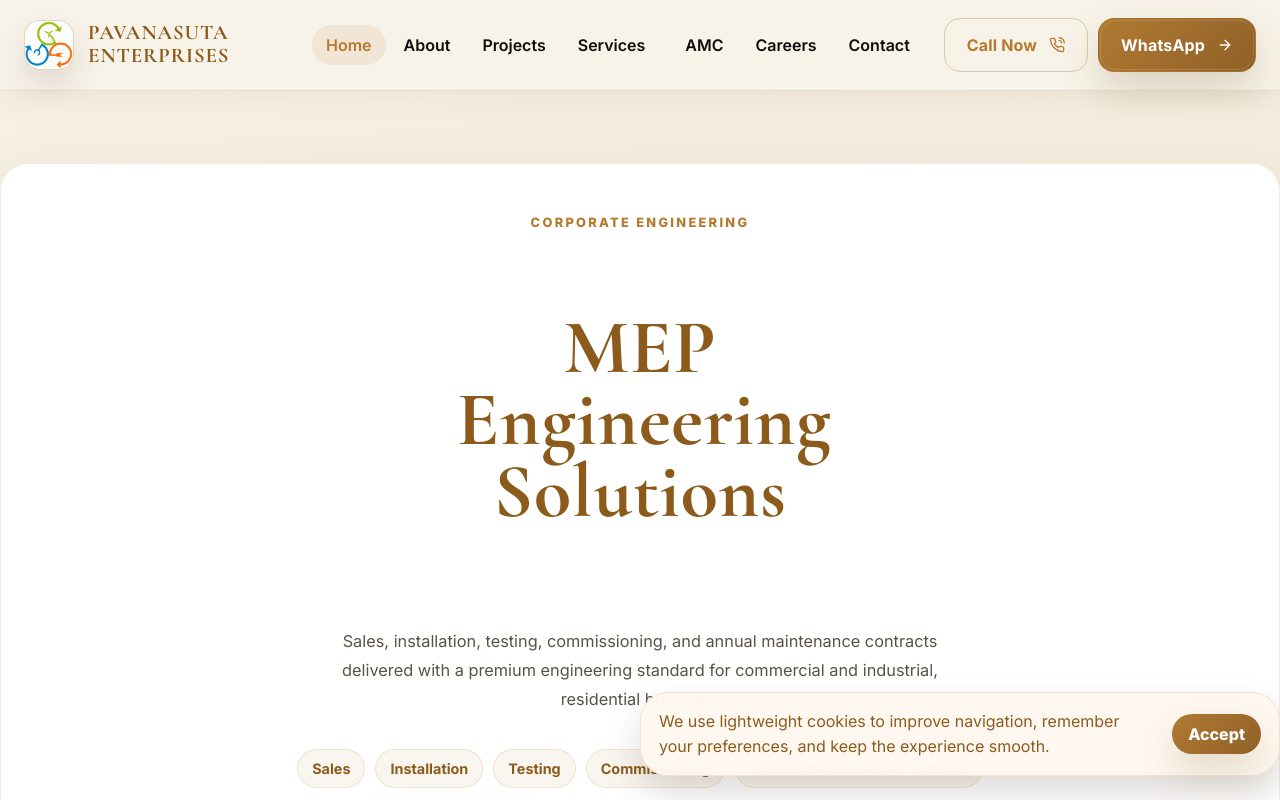
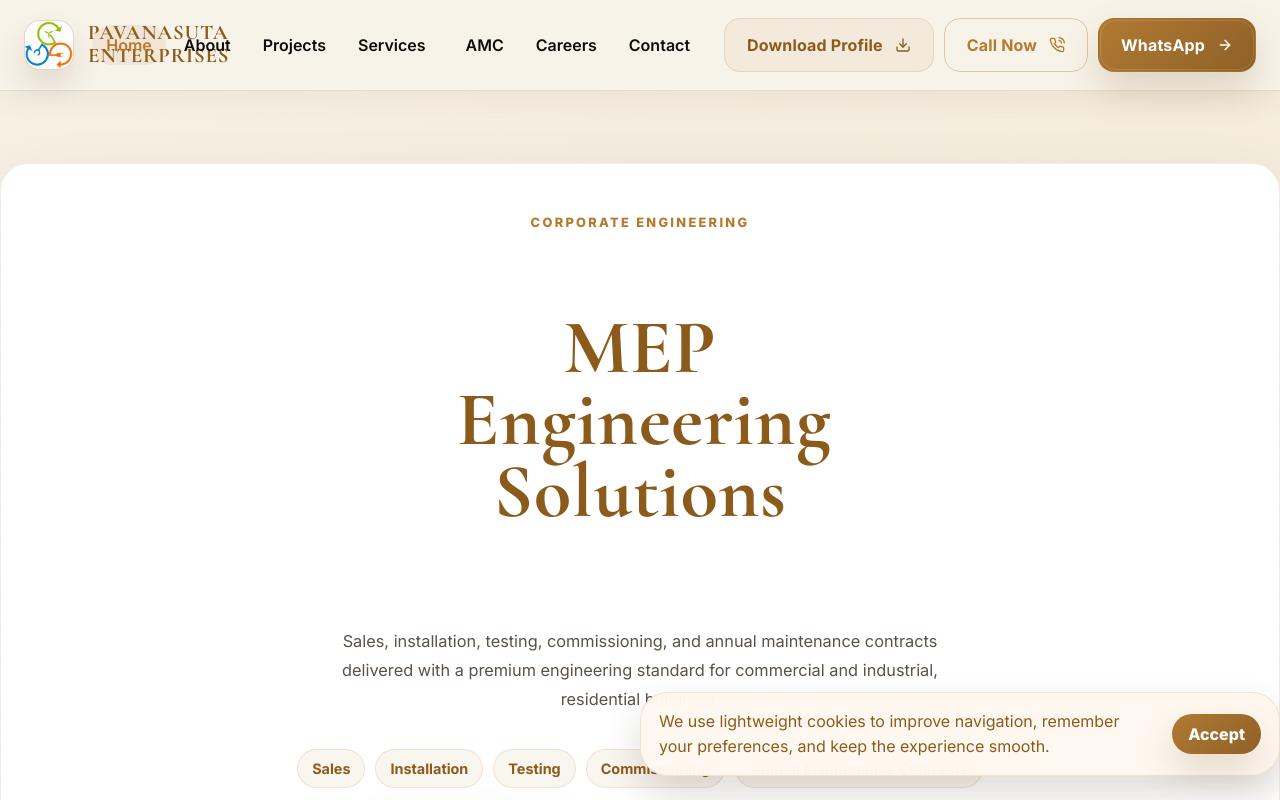
Before and after one commit to chandrshekharbadiger/pavanasutaenterprises.in, a React (Vite) app: page / in a window 1280 px wide. Shown: the top 800 px of the page. Built offline with nearby package versions, Linux system fonts and the light colour scheme.

Commit message:
added-pdf

```diff
--- a/src/App.css
+++ b/src/App.css
@@ -140,6 +140,10 @@
   align-items: center;
   gap: 10px;
   flex: 0 0 auto;
+}
+
+.header-download-button {
+  white-space: nowrap;
 }
 
 .menu-toggle {
--- a/src/layouts/SiteLayout.jsx
+++ b/src/layouts/SiteLayout.jsx
@@ -3,6 +3,7 @@ import { useEffect, useMemo, useState } from 'react'
 import {
   FiChevronDown,
   FiChevronRight,
+  FiDownload,
   FiMenu,
   FiPhoneCall,
   FiX,
@@ -138,6 +139,14 @@ function MobileMenu({ open, onClose }) {
             </div>
 
             <div className="mobile-menu-actions">
+              <ButtonLink
+                href={site.companyProfilePdf}
+                variant="secondary"
+                icon={FiDownload}
+                download="Pavanasuta Enterprises - Company Profile.pdf"
+              >
+                Download Profile
+              </ButtonLink>
               <ButtonLink to="/contact" variant="primary" onClick={onClose}>
                 Get Free Quote
               </ButtonLink>
@@ -224,6 +233,15 @@ export function SiteLayout() {
           </nav>
 
           <div className="header-actions">
+            <ButtonLink
+              href={site.companyProfilePdf}
+              variant="secondary"
+              icon={FiDownload}
+              download="Pavanasuta Enterprises - Company Profile.pdf"
+              className="header-download-button"
+            >
+              Download Profile
+            </ButtonLink>
             <ButtonLink href={`tel:${site.phoneDigits}`} variant="outline" icon={FiPhoneCall}>
               Call Now
             </ButtonLink>
--- a/src/siteContent.js
+++ b/src/siteContent.js
@@ -38,6 +38,7 @@ export const site = {
   siteUrl: 'https://pavanasutaenterprises.in',
   logo: '/assets/projects/pavanasuta-logo.png',
   accentImage: 'https://pavanasutaenterprises.in/assets/projects/pavanasuta-logo.png',
+  companyProfilePdf: '/assets/company-profile.pdf',
 }
 
 export const buildUrl = (path = '/') => {
```
Also changed, not shown: 1 other file (tests, documents, lock files or other folders).
